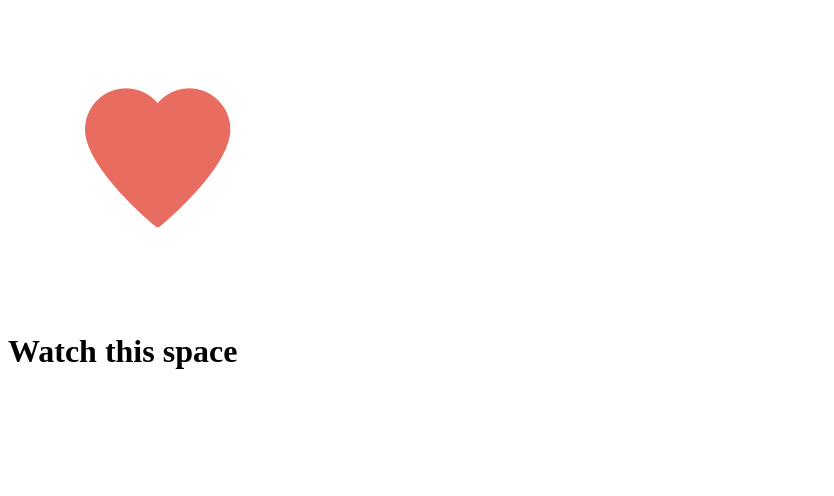
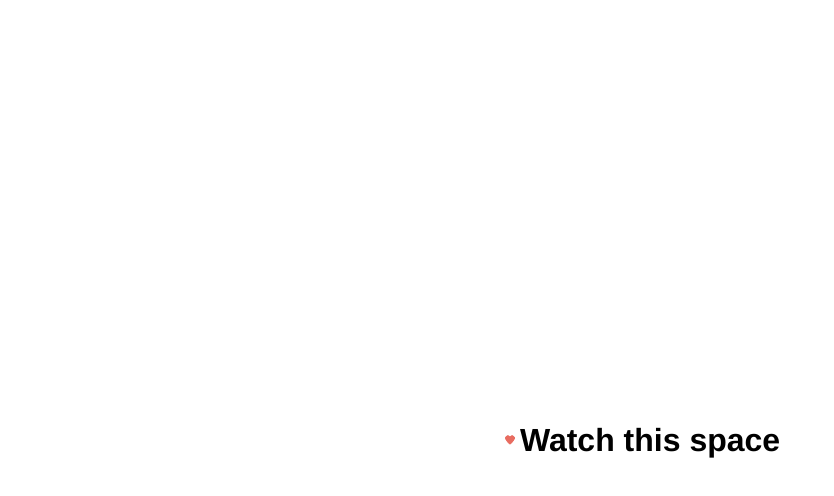
Before and after one commit to hmayong/git-101, a plain HTML site: page index.html in a window 1280 px wide. Shown: the whole page, without its empty margins (0-834 px from the left). Drawn offline with Linux system fonts and the light colour scheme.

Commit message:
Centered image and tagline

```diff
--- a/index.html
+++ b/index.html
@@ -1,11 +1,12 @@
 <!DOCTYPE html>
 <html>
 <head>
-	<title>Coming soon....</title>
-
+	<link rel="stylesheet" href="style.css">
 </head>
 <body>
-	<img src="heart.png">
-	<h1>Watch this space</h1>
+	<div id="container">
+		<img id="logo" src="heart.png">
+		<h1>Watch this space</h1>
+	</div>
 </body>
 </html>
--- /dev/null
+++ b/style.css
@@ -0,0 +1,17 @@
+body {
+	margin: 0;
+	font-family: Helvetica;
+}
+
+#logo	{
+	height: 20px;
+	width: 20px;
+}
+
+#container {
+	display: flex;
+	align-items: center;
+	justify-content: center;
+	height: 110vh
+
+}
```
